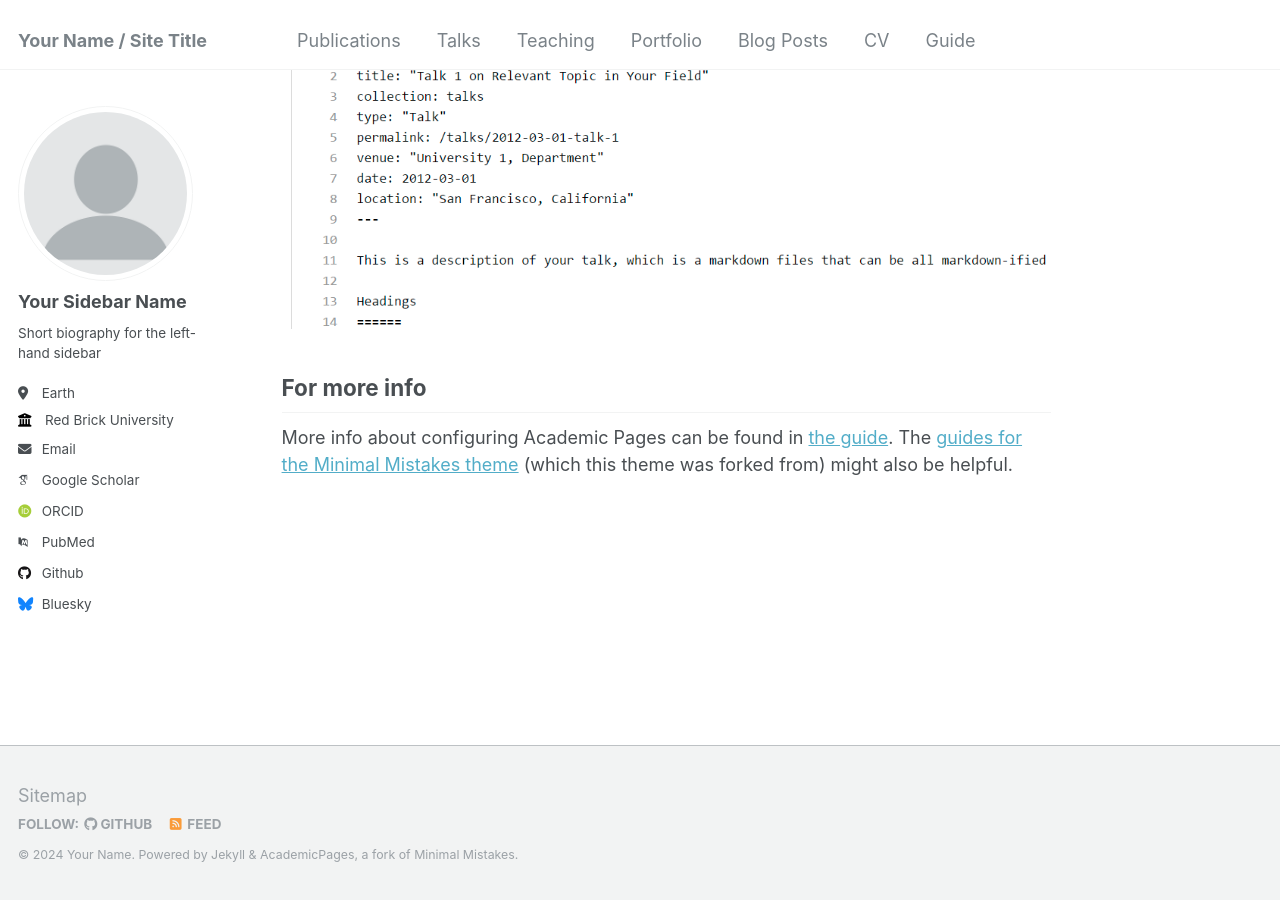
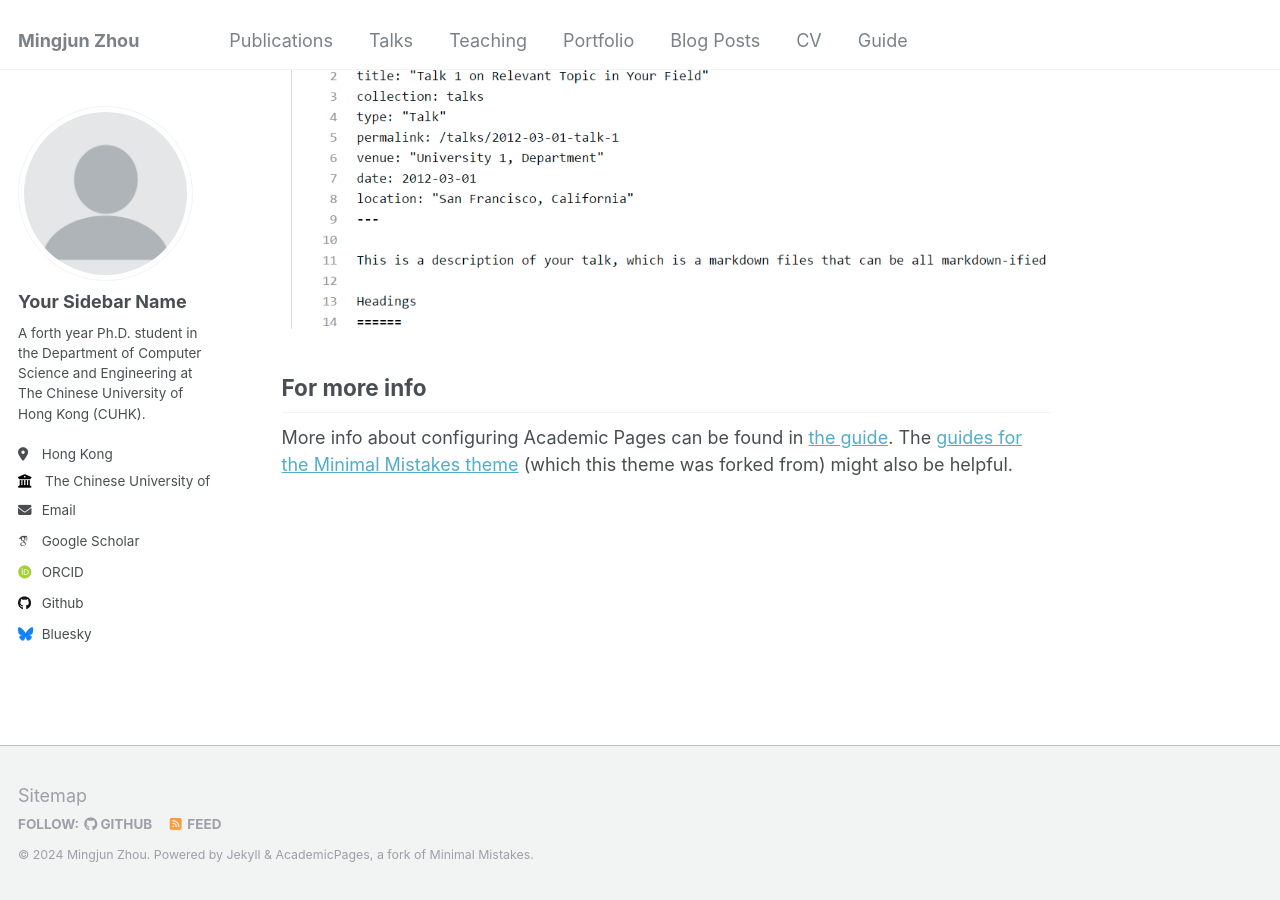
Before and after one commit to Zhmjharmgal/Zhmjharmgal.github.io, a Jekyll site: the page built from _pages/about.md, in a window 1280 px wide and 900 px high, scrolled down 2660 px. Built offline with Jekyll 4.4.1, drawn with Linux system fonts in a browser that asks for light colours; some web fonts are replaced.

Commit message:
update some config

```diff
--- a/_config.yml
+++ b/_config.yml
@@ -8,13 +8,13 @@
 
 # Basic Site Settings
 locale                   : "en-US"
-title                    : "Your Name / Site Title"
+title                    : "Mingjun Zhou"
 title_separator          : "-"
-name                     : &name "Your Name"
+name                     : &name "Mingjun Zhou"
 description              : &description "personal description"
-url                      : https://academicpages.github.io # the base hostname & protocol for your site e.g. "https://mmistakes.github.io"
+url                      : https://Zhmjharmgal.github.io # the base hostname & protocol for your site e.g. "https://mmistakes.github.io"
 baseurl                  : "" # the subpath of your site, e.g. "/blog"
-repository               : "academicpages/academicpages.github.io"
+repository               : "Zhmjharmgal/Zhmjharmgal.github.io"
 
 # Site Author - The following control what appear as part of the author content on the side bar.
 #               If a field is blank the icon and link will not appear, otherwise it will be shown.
@@ -24,26 +24,26 @@ author:
   avatar           : "profile.png"
   name             : "Your Sidebar Name"
   pronouns         : # example: "she/her"
-  bio              : "Short biography for the left-hand sidebar"
-  location         : "Earth"
-  employer         : "Red Brick University"
+  bio              : "A forth year Ph.D. student in the Department of Computer Science and Engineering at The Chinese University of Hong Kong (CUHK)."
+  location         : "Hong Kong"
+  employer         : "The Chinese University of Hong Kong"
   uri              : # URL
-  email            : "none@example.org"
+  email            : "mingjunzhou@link.cuhk.edu.hk"
 
   # Academic websites
   arxiv            : # URL - Update with the correct link to your profile
-  googlescholar    : "https://scholar.google.com/citations?user=PS_CX0AAAAAJ"
+  googlescholar    : "https://scholar.google.com/citations?user=DmTkBo8AAAAJ&hl=en"
   impactstory      : # URL
-  orcid            : "http://orcid.org/yourorcidurl"
+  orcid            : "https://orcid.org/0000-0001-8261-6949"
   semantic         : # URL
-  pubmed           : "https://www.ncbi.nlm.nih.gov/pubmed/?term=john+snow"
+  pubmed           : #"https://www.ncbi.nlm.nih.gov/pubmed/?term=john+snow"
   researchgate     : # URL
 
   # Repositories and software development
   bitbucket        : # Username - Update with your username on the site
   codepen          : # Username
   dribbble         : # Username
-  github           : "academicpages"
+  github           : "Zhmjharmgal"
   kaggle           : # Username
   stackoverflow    : # User number or user number and name (i.e., use "1" or "1/jeff-atwood")
 
```
